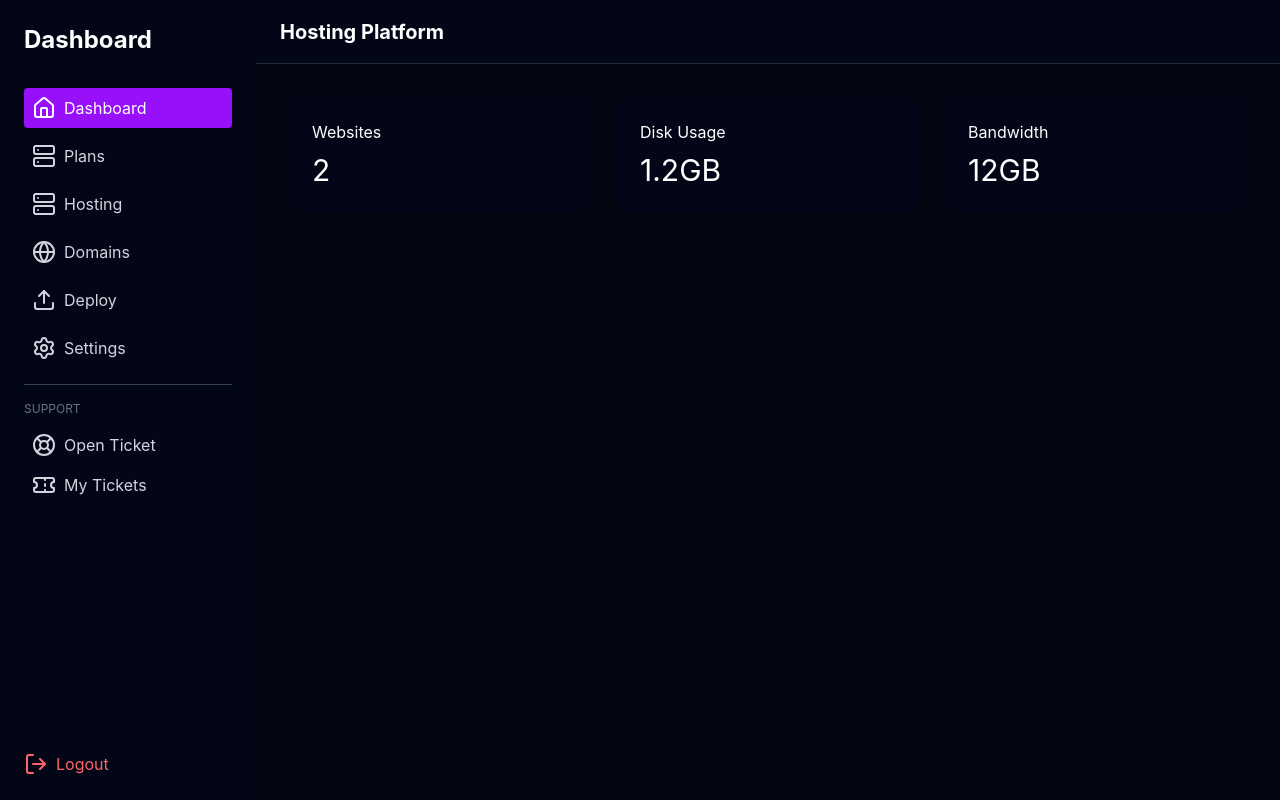
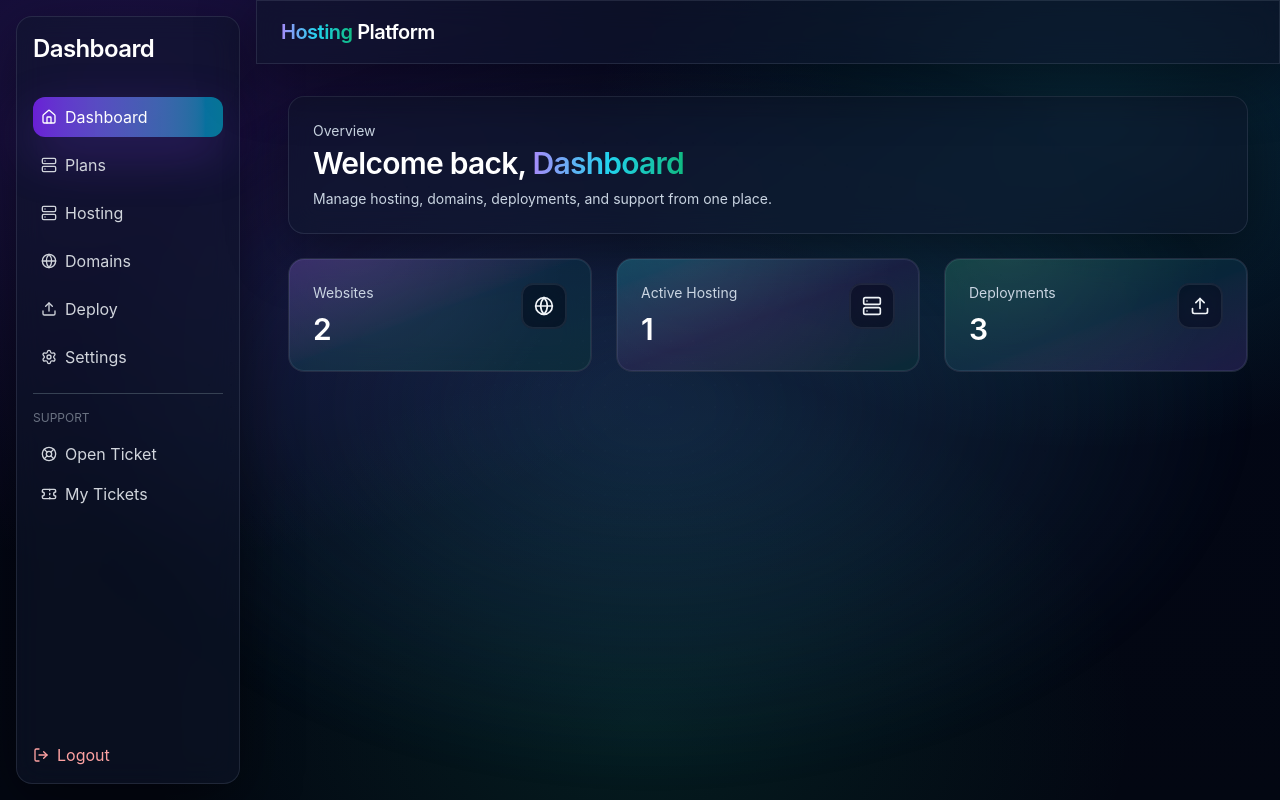
Before and after one commit to NilaBeast/Hosting-platform-frontend, a React (Vite) app: page / in a window 1280 px wide. Built offline with nearby package versions, Linux system fonts and the light colour scheme; no server answers; sample sign-in values are in the browser's storage.

Commit message:
UI UPDATED

```diff
--- a/src/admin/components/AdminLayout.jsx
+++ b/src/admin/components/AdminLayout.jsx
@@ -4,7 +4,7 @@ import { Outlet } from "react-router-dom";
 
 const AdminLayout = () => {
   return (
-    <div className="flex h-screen bg-[#020617] text-white">
+    <div className="flex h-screen text-white">
       <AdminSidebar />
 
       <div className="flex-1 flex flex-col">
--- a/src/admin/components/AdminSidebar.jsx
+++ b/src/admin/components/AdminSidebar.jsx
@@ -1,4 +1,5 @@
 import { Link, useLocation } from "react-router-dom";
+import { motion } from "framer-motion";
 
 const AdminSidebar = () => {
   const { pathname } = useLocation();
@@ -6,15 +7,21 @@ const AdminSidebar = () => {
   const linkClass = (path) =>
     `block px-3 py-2 rounded-lg transition ${
       pathname === path
-        ? "bg-purple-600 text-white"
-        : "hover:bg-gray-800 hover:text-white"
+        ? "bg-gradient-to-r from-violet-600/80 to-cyan-500/60 text-white shadow-[0_18px_50px_rgba(124,58,237,0.25)]"
+        : "hover:bg-white/5 hover:text-white"
     }`;
 
   return (
-    <div className="w-64 min-h-screen bg-gradient-to-b from-[#020617] to-[#0f172a] p-6 border-r border-gray-800">
-      <h1 className="text-2xl font-bold mb-10 text-white">
+    <div className="w-64 h-screen p-4">
+      <div className="glass h-full rounded-2xl p-4 overflow-y-auto">
+      <motion.h1
+        initial={{ opacity: 0, y: 8 }}
+        animate={{ opacity: 1, y: 0 }}
+        transition={{ type: "spring", stiffness: 260, damping: 22, mass: 0.3 }}
+        className="text-2xl font-semibold mb-10 text-white tracking-tight"
+      >
         Admin Panel
-      </h1>
+      </motion.h1>
 
       <div className="space-y-8 text-gray-300 text-sm">
 
@@ -93,6 +100,7 @@ const AdminSidebar = () => {
         </div>
 
       </div>
+      </div>
     </div>
   );
 };
--- a/src/admin/pages/AdminDashboard.jsx
+++ b/src/admin/pages/AdminDashboard.jsx
@@ -1,5 +1,8 @@
 import { useEffect, useState } from "react";
 import API from "../../api/api";
+import Card from "../../components/Card";
+import { motion } from "framer-motion";
+import { Activity, Clock, CreditCard, Users } from "lucide-react";
 
 const AdminDashboard = () => {
   const [stats, setStats] = useState({});
@@ -11,29 +14,47 @@ const AdminDashboard = () => {
   }, []);
 
   return (
-    <div>
-      <h1 className="text-3xl font-bold mb-6">Dashboard</h1>
+    <div className="space-y-6">
+      <motion.div
+        initial={{ opacity: 0, y: 14 }}
+        animate={{ opacity: 1, y: 0 }}
+        transition={{ type: "spring", stiffness: 260, damping: 22, mass: 0.35 }}
+        className="glass rounded-2xl p-6"
+      >
+        <div className="text-sm text-slate-300">Admin</div>
+        <div className="mt-1 text-3xl font-semibold tracking-tight">
+          <span className="text-gradient">Dashboard</span>
+        </div>
+        <div className="mt-2 text-slate-300 text-sm">
+          Live snapshot of platform activity.
+        </div>
+      </motion.div>
 
-      <div className="grid grid-cols-4 gap-6">
-        <div className="bg-green-500 p-6 rounded-lg">
-          Pending Orders
-          <div className="text-3xl">{stats.pendingOrders || 0}</div>
-        </div>
-
-        <div className="bg-pink-500 p-6 rounded-lg">
-          Tickets Waiting
-          <div className="text-3xl">{stats.ticketsWaiting || 0}</div>
-        </div>
-
-        <div className="bg-yellow-500 p-6 rounded-lg">
-          Pending Cancellation
-          <div className="text-3xl">{stats.pendingCancellation || 0}</div>
-        </div>
-
-        <div className="bg-cyan-500 p-6 rounded-lg">
-          Pending Module Actions
-          <div className="text-3xl">{stats.moduleActions || 0}</div>
-        </div>
+      <div className="grid grid-cols-1 md:grid-cols-2 xl:grid-cols-4 gap-6">
+        <Card
+          title="Pending Orders"
+          value={stats.pendingOrders || 0}
+          icon={CreditCard}
+          accent="from-emerald-500/20 via-cyan-500/10 to-violet-500/15"
+        />
+        <Card
+          title="Tickets Waiting"
+          value={stats.ticketsWaiting || 0}
+          icon={Activity}
+          accent="from-violet-500/25 via-cyan-500/10 to-emerald-500/10"
+        />
+        <Card
+          title="Pending Cancellation"
+          value={stats.pendingCancellation || 0}
+          icon={Clock}
+          accent="from-amber-500/20 via-violet-500/10 to-cyan-500/10"
+        />
+        <Card
+          title="Users"
+          value={stats.users || 0}
+          icon={Users}
+          accent="from-cyan-500/25 via-emerald-500/10 to-violet-500/15"
+        />
       </div>
     </div>
   );
--- a/src/components/Card.jsx
+++ b/src/components/Card.jsx
@@ -1,13 +1,57 @@
-import { motion } from "framer-motion";
+import { motion, useMotionValue, useSpring, useTransform } from "framer-motion";
+import { useMemo, useRef } from "react";
 
-const Card = ({ title, value }) => {
+const Card = ({ title, value, icon: Icon, accent = "from-violet-500/25 via-cyan-500/10 to-emerald-500/10" }) => {
+  const ref = useRef(null);
+  const x = useMotionValue(0);
+  const y = useMotionValue(0);
+
+  const rotateX = useTransform(y, [-0.5, 0.5], [10, -10]);
+  const rotateY = useTransform(x, [-0.5, 0.5], [-12, 12]);
+
+  const rx = useSpring(rotateX, { stiffness: 180, damping: 18, mass: 0.25 });
+  const ry = useSpring(rotateY, { stiffness: 180, damping: 18, mass: 0.25 });
+
+  const handleMove = (e) => {
+    const el = ref.current;
+    if (!el) return;
+    const rect = el.getBoundingClientRect();
+    const px = (e.clientX - rect.left) / rect.width - 0.5;
+    const py = (e.clientY - rect.top) / rect.height - 0.5;
+    x.set(px);
+    y.set(py);
+  };
+
+  const handleLeave = () => {
+    x.set(0);
+    y.set(0);
+  };
+
+  const depthStyle = useMemo(() => ({ transform: "translateZ(26px)" }), []);
+
   return (
     <motion.div
-      whileHover={{ scale: 1.05 }}
-      className="bg-[#020617] p-6 rounded-xl shadow"
+      ref={ref}
+      onMouseMove={handleMove}
+      onMouseLeave={handleLeave}
+      whileHover={{ scale: 1.02 }}
+      transition={{ type: "spring", stiffness: 260, damping: 22, mass: 0.3 }}
+      style={{ rotateX: rx, rotateY: ry, transformPerspective: 900 }}
+      className="glass ring-soft relative overflow-hidden rounded-2xl p-6"
     >
-      <h2>{title}</h2>
-      <p className="text-3xl mt-2">{value}</p>
+      <div className={`absolute inset-0 bg-gradient-to-br ${accent}`} />
+      <div className="absolute -inset-16 bg-[radial-gradient(circle_at_30%_20%,rgba(255,255,255,0.10),transparent_60%)] opacity-70" />
+      <div className="relative flex items-start justify-between gap-4" style={depthStyle}>
+        <div>
+          <div className="text-sm text-slate-300">{title}</div>
+          <div className="mt-2 text-3xl font-semibold tracking-tight">{value}</div>
+        </div>
+        {Icon ? (
+          <div className="glass-soft ring-soft rounded-xl p-3">
+            <Icon className="h-5 w-5 text-slate-100" />
+          </div>
+        ) : null}
+      </div>
     </motion.div>
   );
 };
--- a/src/components/Navbar.jsx
+++ b/src/components/Navbar.jsx
@@ -5,9 +5,12 @@ const Navbar = () => {
     <motion.div
       initial={{ y: -50 }}
       animate={{ y: 0 }}
-      className="h-16 bg-[#020617] border-b border-gray-800 flex items-center px-6"
+      transition={{ type: "spring", stiffness: 260, damping: 26, mass: 0.4 }}
+      className="glass h-16 border-b border-white/5 flex items-center px-6 sticky top-0 z-40"
     >
-      <h1 className="text-xl font-bold">Hosting Platform</h1>
+      <h1 className="text-xl font-semibold tracking-tight">
+        <span className="text-gradient">Hosting</span> Platform
+      </h1>
     </motion.div>
   );
 };
--- a/src/components/Sidebar.jsx
+++ b/src/components/Sidebar.jsx
@@ -1,4 +1,5 @@
 import { Link, useLocation } from "react-router-dom";
+import { motion } from "framer-motion";
 import {
   Home,
   Server,
@@ -22,43 +23,51 @@ const Sidebar = () => {
      ACTIVE LINK STYLE
   ============================== */
   const linkClass = (path) =>
-    `flex items-center gap-2 p-2 rounded transition ${
+    `flex items-center gap-2 p-2 rounded-xl transition ${
       location.pathname === path
-        ? "bg-purple-600 text-white"
-        : "text-gray-300 hover:bg-gray-800"
+        ? "bg-gradient-to-r from-violet-600/80 to-cyan-500/60 text-white shadow-[0_18px_50px_rgba(124,58,237,0.25)]"
+        : "text-gray-300 hover:bg-white/5"
     }`;
 
   return (
-    <div className="w-64 bg-[#020617] h-screen p-6 flex flex-col justify-between">
+    <div className="w-64 h-screen p-4 flex flex-col justify-between">
+      <div className="glass h-full rounded-2xl p-4 flex flex-col justify-between">
 
       {/* TOP */}
       <div>
-        <h2 className="text-2xl font-bold mb-8 text-white">Dashboard</h2>
+        <motion.h2
+          initial={{ opacity: 0, y: 8 }}
+          animate={{ opacity: 1, y: 0 }}
+          transition={{ type: "spring", stiffness: 260, damping: 22, mass: 0.3 }}
+          className="text-2xl font-semibold mb-8 text-white tracking-tight"
+        >
+          Dashboard
+        </motion.h2>
 
         <nav className="space-y-2">
 
           <Link to="/" className={linkClass("/")}>
-            <Home /> Dashboard
+            <Home className="h-4 w-4" /> Dashboard
           </Link>
 
           <Link to="/plans" className={linkClass("/plans")}>
-            <Server /> Plans
+            <Server className="h-4 w-4" /> Plans
           </Link>
 
           <Link to="/hosting" className={linkClass("/hosting")}>
-            <Server /> Hosting
+            <Server className="h-4 w-4" /> Hosting
           </Link>
 
           <Link to="/domains" className={linkClass("/domains")}>
-            <Globe /> Domains
+            <Globe className="h-4 w-4" /> Domains
           </Link>
 
           <Link to="/deploy" className={linkClass("/deploy")}>
-            <Upload /> Deploy
+            <Upload className="h-4 w-4" /> Deploy
           </Link>
 
           <Link to="/settings" className={linkClass("/settings")}>
-            <Settings /> Settings
+            <Settings className="h-4 w-4" /> Settings
           </Link>
 
           {/* 🔥 SUPPORT SECTION */}
@@ -68,12 +77,12 @@ const Sidebar = () => {
 
             {/* Create Ticket */}
             <Link to="/support" className={linkClass("/support")}>
-              <LifeBuoy /> Open Ticket
+              <LifeBuoy className="h-4 w-4" /> Open Ticket
             </Link>
 
             {/* My Tickets */}
             <Link to="/tickets" className={linkClass("/tickets")}>
-              <Ticket /> My Tickets
+              <Ticket className="h-4 w-4" /> My Tickets
             </Link>
 
           </div>
@@ -84,11 +93,12 @@ const Sidebar = () => {
       {/* LOGOUT */}
       <button
         onClick={logout}
-        className="flex items-center gap-2 mt-10 text-red-400 hover:text-red-500"
+        className="flex items-center gap-2 mt-10 text-red-300 hover:text-red-200"
       >
-        <LogOut /> Logout
+        <LogOut className="h-4 w-4" /> Logout
       </button>
 
+    </div>
     </div>
   );
 };
--- a/src/index.css
+++ b/src/index.css
@@ -1,5 +1,117 @@
 @import "tailwindcss";
 
-body {
-  @apply bg-gray-950 text-white;
+@layer base {
+  :root {
+    color-scheme: dark;
+  }
+
+  html,
+  body {
+    height: 100%;
+  }
+
+  body {
+    @apply text-white antialiased;
+    background: radial-gradient(1200px 800px at 10% 10%, rgba(124, 58, 237, 0.22), transparent 60%),
+      radial-gradient(900px 600px at 85% 15%, rgba(34, 211, 238, 0.18), transparent 55%),
+      radial-gradient(900px 650px at 50% 90%, rgba(16, 185, 129, 0.12), transparent 55%),
+      linear-gradient(180deg, rgb(2, 6, 23) 0%, rgb(3, 7, 18) 100%);
+    overflow-x: hidden;
+  }
+
+  body::before {
+    content: "";
+    position: fixed;
+    inset: -20%;
+    pointer-events: none;
+    background: radial-gradient(closest-side, rgba(124, 58, 237, 0.14), transparent 65%),
+      radial-gradient(closest-side, rgba(34, 211, 238, 0.12), transparent 65%),
+      radial-gradient(closest-side, rgba(16, 185, 129, 0.1), transparent 65%);
+    filter: blur(28px);
+    transform: translate3d(0, 0, 0);
+    animation: float-orbs 18s ease-in-out infinite;
+    opacity: 0.75;
+  }
+
+  body::after {
+    content: "";
+    position: fixed;
+    inset: 0;
+    pointer-events: none;
+    background-image: radial-gradient(rgba(148, 163, 184, 0.06) 1px, transparent 1px);
+    background-size: 22px 22px;
+    mask-image: radial-gradient(closest-side, rgba(0, 0, 0, 0.65), transparent 80%);
+    opacity: 0.6;
+  }
+
+  ::selection {
+    background: rgba(124, 58, 237, 0.35);
+  }
+
+  * {
+    scrollbar-width: thin;
+    scrollbar-color: rgba(148, 163, 184, 0.25) rgba(2, 6, 23, 0.2);
+  }
+
+  *::-webkit-scrollbar {
+    width: 10px;
+    height: 10px;
+  }
+
+  *::-webkit-scrollbar-track {
+    background: rgba(2, 6, 23, 0.2);
+  }
+
+  *::-webkit-scrollbar-thumb {
+    background: rgba(148, 163, 184, 0.22);
+    border: 2px solid rgba(2, 6, 23, 0.35);
+    border-radius: 999px;
+  }
+
+  *::-webkit-scrollbar-thumb:hover {
+    background: rgba(148, 163, 184, 0.3);
+  }
 }
+
+@layer utilities {
+  .glass {
+    background: rgba(15, 23, 42, 0.55);
+    border: 1px solid rgba(148, 163, 184, 0.16);
+    box-shadow: 0 16px 60px rgba(0, 0, 0, 0.45);
+    backdrop-filter: blur(14px);
+  }
+
+  .glass-soft {
+    background: rgba(2, 6, 23, 0.55);
+    border: 1px solid rgba(148, 163, 184, 0.12);
+    box-shadow: 0 14px 50px rgba(0, 0, 0, 0.4);
+    backdrop-filter: blur(12px);
+  }
+
+  .text-gradient {
+    background: linear-gradient(90deg, rgb(167, 139, 250), rgb(34, 211, 238), rgb(16, 185, 129));
+    -webkit-background-clip: text;
+    background-clip: text;
+    color: transparent;
+  }
+
+  .btn-glow {
+    box-shadow: 0 0 0 1px rgba(148, 163, 184, 0.12), 0 14px 40px rgba(124, 58, 237, 0.18);
+  }
+
+  .ring-soft {
+    box-shadow: 0 0 0 1px rgba(148, 163, 184, 0.14) inset;
+  }
+}
+
+@keyframes float-orbs {
+  0% {
+    transform: translate3d(-1%, -1%, 0) scale(1);
+  }
+  50% {
+    transform: translate3d(1.5%, 1.2%, 0) scale(1.04);
+  }
+  100% {
+    transform: translate3d(-1%, -1%, 0) scale(1);
+  }
+}
--- a/src/pages/Dashboard.jsx
+++ b/src/pages/Dashboard.jsx
@@ -1,11 +1,30 @@
 import Card from "../components/Card";
+import { motion } from "framer-motion";
+import { Globe, Server, Upload } from "lucide-react";
 
 const Dashboard = () => {
   return (
-    <div className="p-8 grid grid-cols-3 gap-6">
-      <Card title="Websites" value="2" />
-      <Card title="Disk Usage" value="1.2GB" />
-      <Card title="Bandwidth" value="12GB" />
+    <div className="p-8">
+      <motion.div
+        initial={{ opacity: 0, y: 14 }}
+        animate={{ opacity: 1, y: 0 }}
+        transition={{ type: "spring", stiffness: 260, damping: 22, mass: 0.35 }}
+        className="glass rounded-2xl p-6 mb-6"
+      >
+        <div className="text-sm text-slate-300">Overview</div>
+        <div className="mt-1 text-3xl font-semibold tracking-tight">
+          Welcome back, <span className="text-gradient">Dashboard</span>
+        </div>
+        <div className="mt-2 text-slate-300 text-sm max-w-2xl">
+          Manage hosting, domains, deployments, and support from one place.
+        </div>
+      </motion.div>
+
+      <div className="grid grid-cols-1 md:grid-cols-3 gap-6">
+        <Card title="Websites" value="2" icon={Globe} />
+        <Card title="Active Hosting" value="1" icon={Server} accent="from-cyan-500/25 via-violet-500/10 to-emerald-500/10" />
+        <Card title="Deployments" value="3" icon={Upload} accent="from-emerald-500/20 via-cyan-500/10 to-violet-500/15" />
+      </div>
     </div>
   );
 };
```
Also changed, not shown: src/admin/components/AdminNavbar.jsx (+13 -7 lines).
